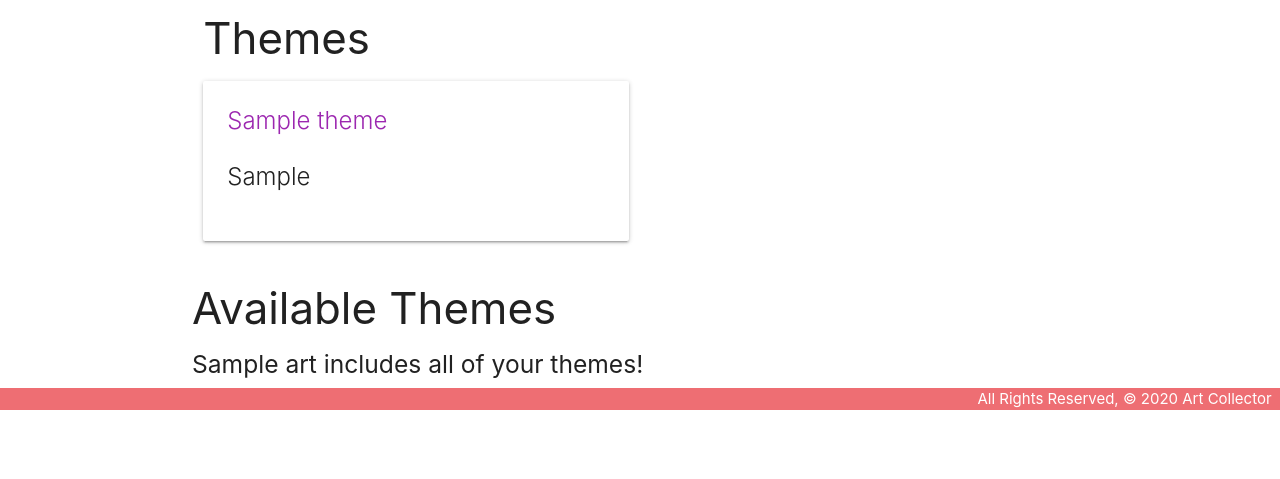
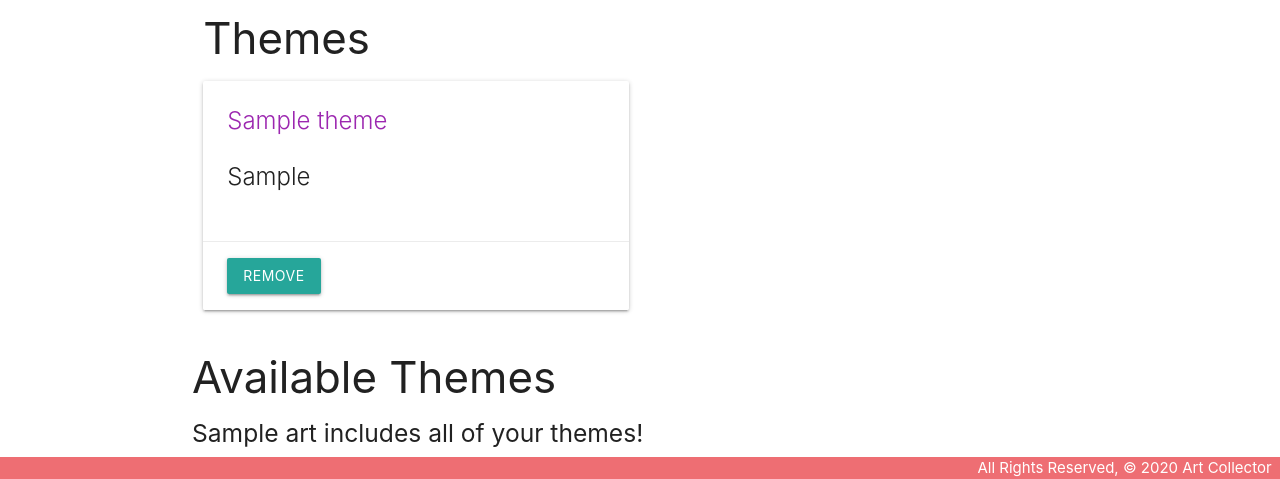
Before and after one commit to aditiohri/artcollector, a Django app: page /art/1 in a window 1280 px wide. Shown: the part 1004-1483 px from the top of the page. Before the commit the page ends 1414 px from the top, so only its background shows below. Run offline with Django 3.2, Linux system fonts and the light colour scheme; tables that the repository leaves empty hold one stand-in row (values such as "Sample post").

Commit message:
update UI for user to remove associated themes

```diff
--- a/main_app/templates/art/detail.html
+++ b/main_app/templates/art/detail.html
@@ -60,6 +60,12 @@
                     </ul>
                 </span>
             </div>
+            <div class="card-action">
+                <form action="{% url 'unassoc_theme' art.id theme.id %}" method="post">
+                    {% csrf_token %}
+                  <button type="submit" class="btn">Remove</button>
+                </form>
+              </div>
         </div>
             {% endfor %}
         {% else %}
```
